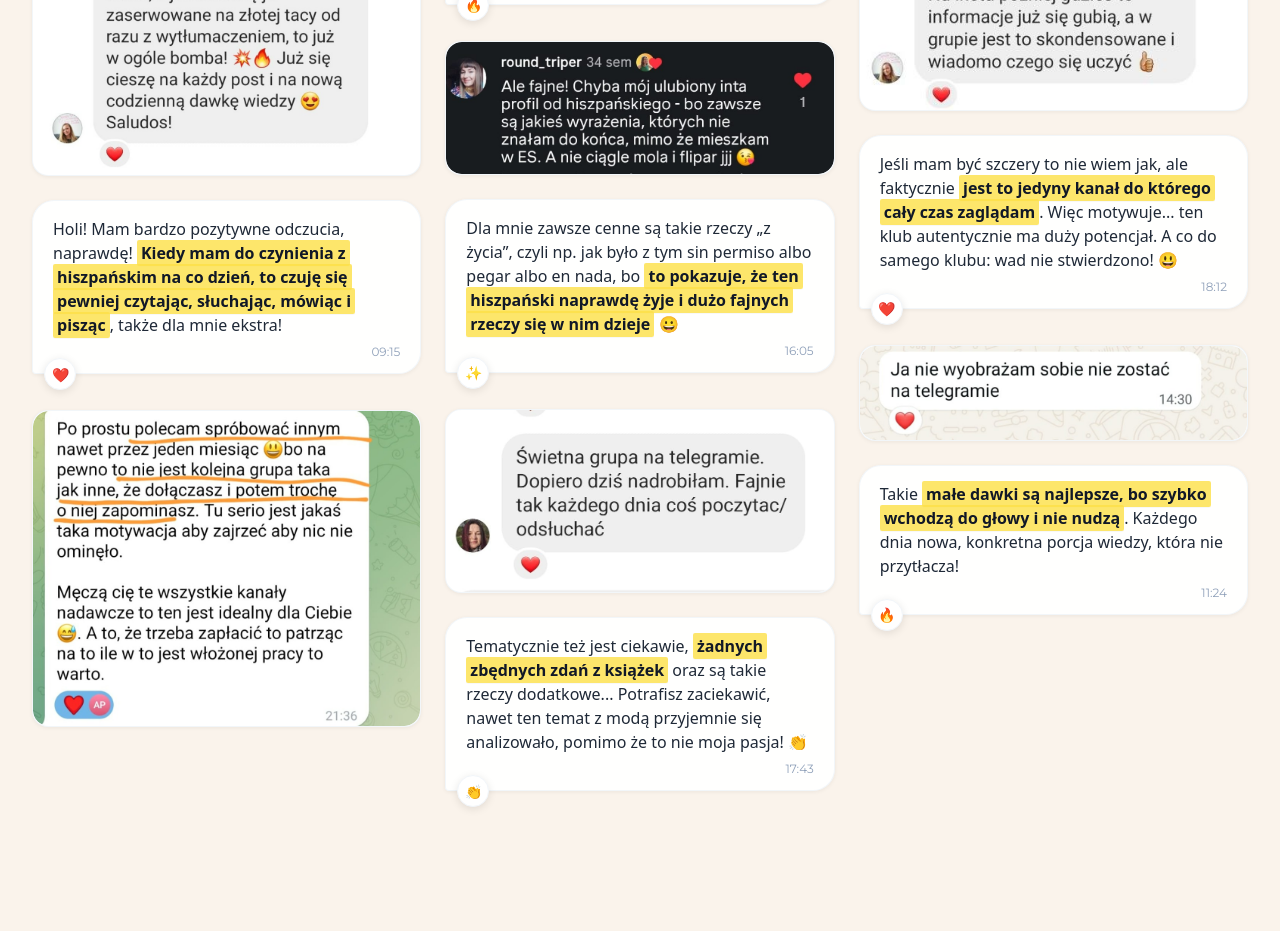
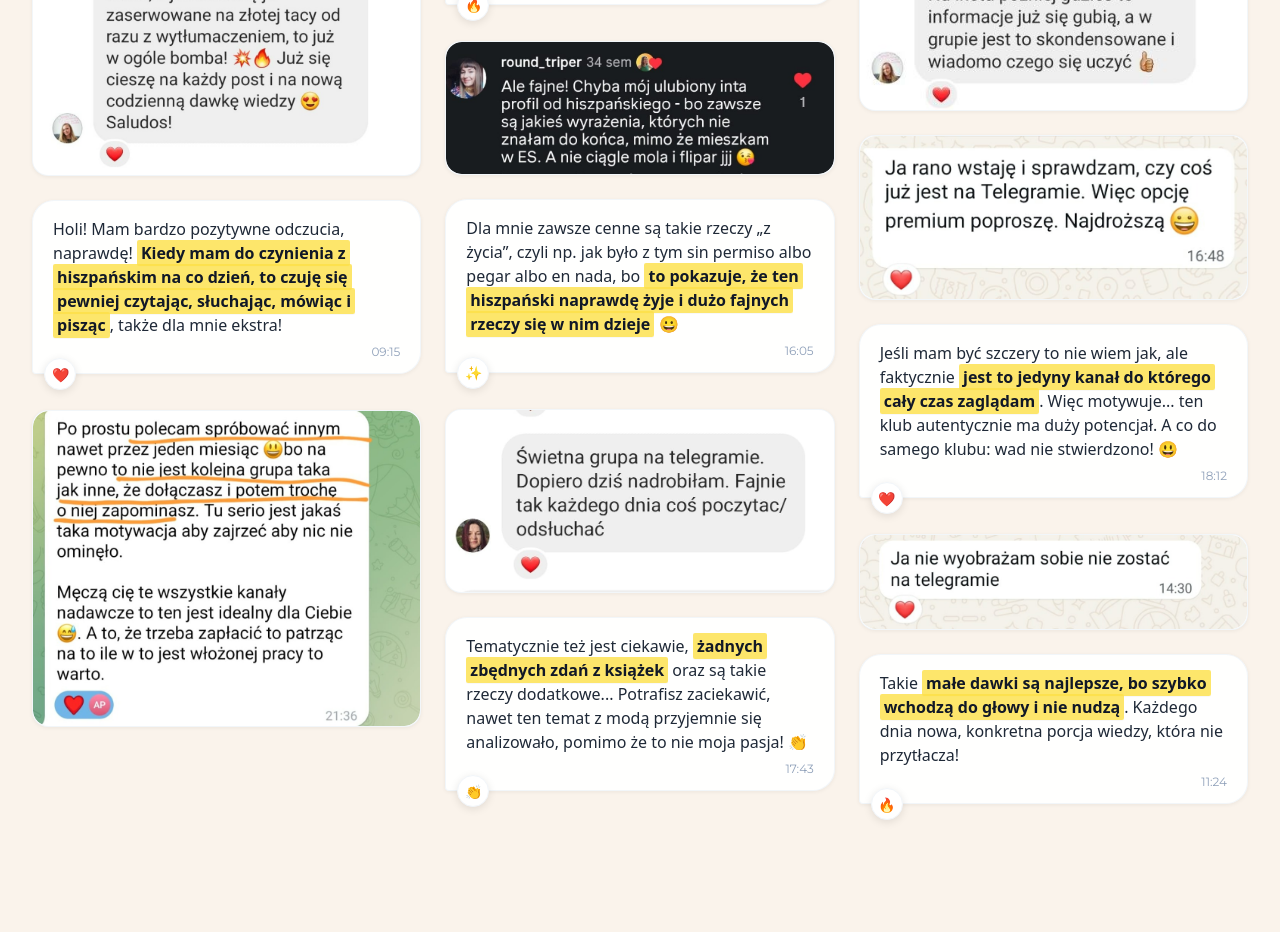
Before and after one commit to apiatek1996-del/strona-strefa-klub, a Next.js app: page / in a window 1280 px wide. Shown: the part 10240-11172 px from the top of the page. Built offline with nearby package versions, Linux system fonts and the light colour scheme.

Commit message:
Testimonials: dodano wyrozniony screen o porannym wstawaniu i wyborze najdrozszej opcji premium

```diff
--- a/components/sections/Testimonials.tsx
+++ b/components/sections/Testimonials.tsx
@@ -102,6 +102,13 @@ const Testimonials = () => {
       },
     },
     {
+      type: "image",
+      content: {
+        src: "/testimonials/t_opcja_premium_najdrozsza.jpg",
+        alt: "Opinia członka Klubu: Rano wstaję i sprawdzam, więc opcję premium poproszę. Najdroższą!",
+      },
+    },
+    {
       type: "text",
       content: {
         fullTextBefore: "Jeśli mam być szczery to nie wiem jak, ale faktycznie ",
```
Also changed, not shown: public/testimonials/t_opcja_premium_najdrozsza.jpg (added).
